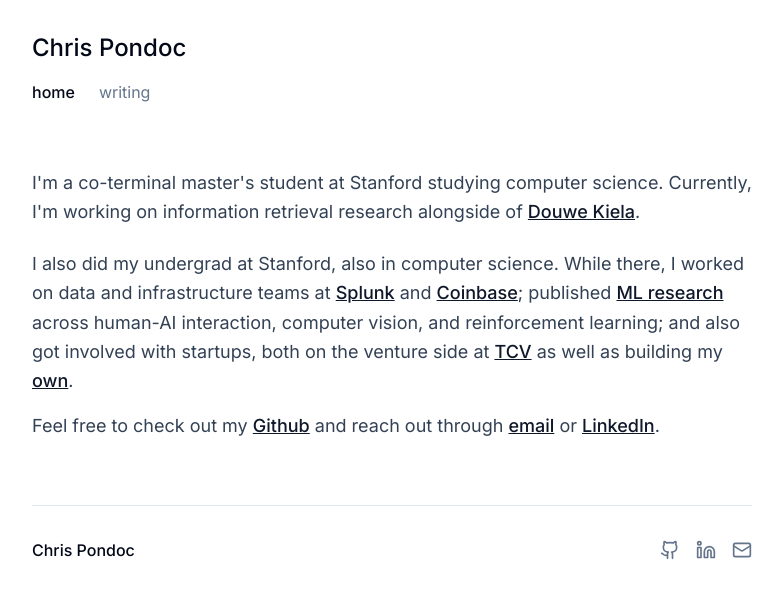
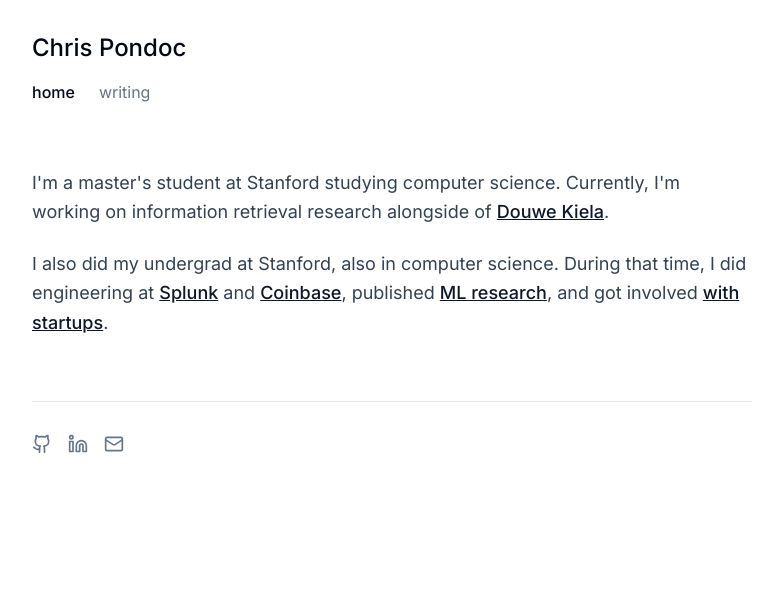
Before and after one commit to cpondoc/cpondoc.com, a Next.js app: page / in a window 1280 px wide. Shown: the top 598 px of the page, without its empty margins (248-1031 px from the left). Built offline with nearby package versions, Linux system fonts and the light colour scheme.

Commit message:
Fix initial copy

```diff
--- a/app/page.tsx
+++ b/app/page.tsx
@@ -22,10 +22,10 @@ export default function Page() {
       {/* Introduction */}
       <section className="prose prose-slate max-w-none mb-16 space-y-4">
         <p className="text-lg leading-relaxed">
-          I'm a co-terminal master's student at Stanford studying computer science. Currently, I'm working on
+          I'm a master's student at Stanford studying computer science. Currently, I'm working on
           information retrieval research alongside of{" "}
           <Link
-            href="https://scholar.google.com/citations?user=7Vd7QFYAAAAJ"
+            href="https://douwekiela.github.io/"
             className="font-medium hover:text-primary"
           >
             Douwe Kiela
@@ -34,8 +34,7 @@ export default function Page() {
         </p>
 
         <p className="text-lg leading-relaxed">
-          I also did my undergrad at Stanford, also in computer science. While there, I worked on data and
-          infrastructure teams at{" "}
+          I also did my undergrad at Stanford, also in computer science. During that time, I did engineering at{" "}
           <Link href="https://www.splunk.com/" className="font-medium hover:text-primary">
             Splunk
           </Link>{" "}
@@ -43,52 +42,30 @@ export default function Page() {
           <Link href="https://www.coinbase.com/" className="font-medium hover:text-primary">
             Coinbase
           </Link>
-          ; published{" "}
-          <Link href="#" className="font-medium hover:text-primary">
+          , published{" "}
+          <Link href="https://scholar.google.com/citations?user=9SLlqYkAAAAJ&hl=en" className="font-medium hover:text-primary">
             ML research
-          </Link>{" "}
-          across human-AI interaction, computer vision, and reinforcement learning; and also got involved with startups,
-          both on the venture side at{" "}
+          </Link>, and got involved {" "}
           <Link href="https://www.tcv.com/" className="font-medium hover:text-primary">
-            TCV
-          </Link>{" "}
-          as well as building my{" "}
-          <Link href="#" className="font-medium hover:text-primary">
-            own
-          </Link>
-          .
-        </p>
-
-        <p className="text-lg leading-relaxed">
-          Feel free to check out my{" "}
-          <Link href="https://github.com/chrispondoc" className="font-medium hover:text-primary">
-            Github
-          </Link>{" "}
-          and reach out through{" "}
-          <Link href="mailto:your@email.com" className="font-medium hover:text-primary">
-            email
-          </Link>{" "}
-          or{" "}
-          <Link href="https://linkedin.com/in/chrispondoc" className="font-medium hover:text-primary">
-            LinkedIn
-          </Link>
-          .
+            with
+          </Link>{" "} <Link href="https://www.loom.com/share/447352ad1e5a4b7aba343abff16d4991?sid=09591bc5-7af6-402e-97f0-37490d7d9f17" className="font-medium hover:text-primary">
+            startups
+          </Link>.
         </p>
       </section>
 
       {/* Footer */}
       <footer className="flex items-center justify-between pt-8 border-t">
-        <div className="font-medium">Chris Pondoc</div>
         <div className="flex gap-4">
-          <Link href="https://github.com/chrispondoc" className="text-muted-foreground hover:text-foreground">
+          <Link href="https://github.com/cpondoc" className="text-muted-foreground hover:text-foreground">
             <Github className="w-5 h-5" />
             <span className="sr-only">GitHub</span>
           </Link>
-          <Link href="https://linkedin.com/in/chrispondoc" className="text-muted-foreground hover:text-foreground">
+          <Link href="https://linkedin.com/in/pondoc" className="text-muted-foreground hover:text-foreground">
             <Linkedin className="w-5 h-5" />
             <span className="sr-only">LinkedIn</span>
           </Link>
-          <Link href="mailto:your@email.com" className="text-muted-foreground hover:text-foreground">
+          <Link href="mailto:clpondoc@stanford.edu" className="text-muted-foreground hover:text-foreground">
             <Mail className="w-5 h-5" />
             <span className="sr-only">Email</span>
           </Link>
--- a/app/writing/page.tsx
+++ b/app/writing/page.tsx
@@ -1,5 +1,6 @@
 import Link from "next/link"
 import { getAllPosts } from "@/lib/mdUtils"
+import { Github, Linkedin, Mail } from "lucide-react"
 
 export default function WritingPage() {
   const posts = getAllPosts()
@@ -21,7 +22,6 @@ export default function WritingPage() {
       </header>
 
       <section className="mb-16">
-        <h2 className="text-3xl font-bold mb-8">Writing</h2>
         <div className="space-y-8">
           {posts.map((post) => (
             <Link key={post.slug} href={`/writing/${post.slug}`} className="block group">
@@ -36,7 +36,20 @@ export default function WritingPage() {
       </section>
 
       <footer className="flex items-center justify-between pt-8 border-t">
-        <div className="font-medium">Chris Pondoc</div>
+        <div className="flex gap-4">
+          <Link href="https://github.com/cpondoc" className="text-muted-foreground hover:text-foreground">
+            <Github className="w-5 h-5" />
+            <span className="sr-only">GitHub</span>
+          </Link>
+          <Link href="https://linkedin.com/in/pondoc" className="text-muted-foreground hover:text-foreground">
+            <Linkedin className="w-5 h-5" />
+            <span className="sr-only">LinkedIn</span>
+          </Link>
+          <Link href="mailto:clpondoc@stanford.edu" className="text-muted-foreground hover:text-foreground">
+            <Mail className="w-5 h-5" />
+            <span className="sr-only">Email</span>
+          </Link>
+        </div>
       </footer>
     </div>
   )
--- a/package.json
+++ b/package.json
@@ -48,7 +48,7 @@
     "gray-matter": "latest",
     "input-otp": "1.4.1",
     "lucide-react": "^0.454.0",
-    "next": "14.2.16",
+    "next": "^14.2.16",
     "next-themes": "^0.4.4",
     "path": "latest",
     "react": "^18",
```
Also changed, not shown: 1 other file (tests, documents, lock files or other folders).
